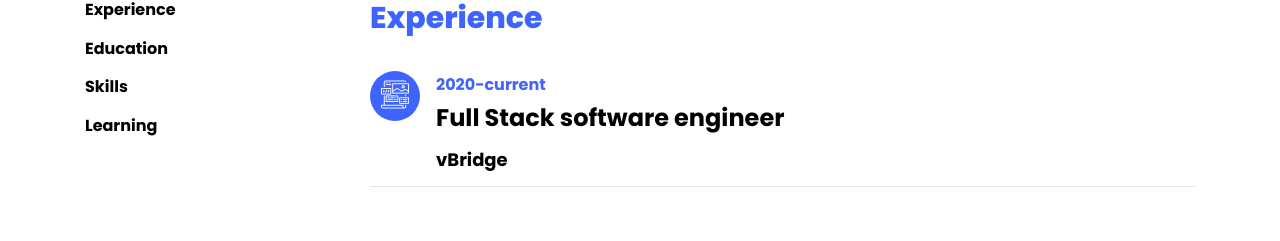
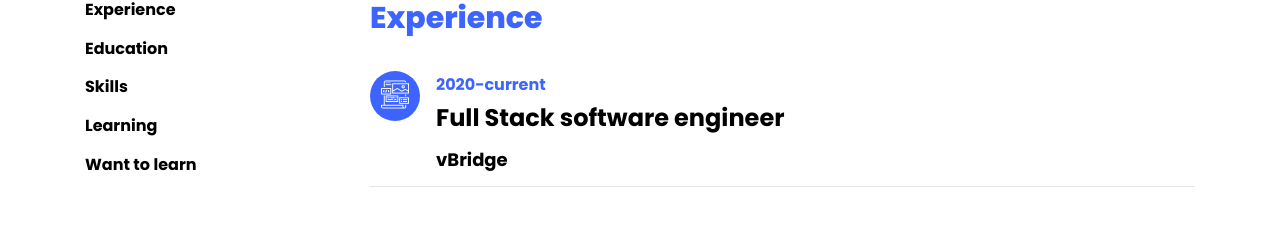
Before and after one commit to ElianCodes/ElianCodes-frontend, a Vue app: page / in a window 1280 px wide. Shown: the part 1524-1765 px from the top of the page. Built offline with nearby package versions, Linux system fonts and the light colour scheme.

Commit message:
added more projects

```diff
--- a/src/components/Home.vue
+++ b/src/components/Home.vue
@@ -51,6 +51,10 @@ export default {
             {name: "Express.js"}, {name: "Spring"}, {name: "Maven"}
           ]
         },
+        { title: "Want to learn", id: "wantToLearn", type: "skills", items: [
+            {name: "Svelte"}, {name: "Angular"},
+          ]
+        },
       ]
     }
   }
--- a/src/components/Projects.vue
+++ b/src/components/Projects.vue
@@ -36,6 +36,8 @@ export default {
     return {
       currentPage: 1,
       projectList: [
+        { id: 7, tag: "Front-end in wix", category: "webdevelopment", img: "https://i.imgur.com/EgL9lFc.jpeg", link: "https://www.cambussa.be" },
+        { id: 6, tag: "Back-end in Symfony", category: "Api development", img: "https://i.imgur.com/MA0lOJi.jpeg", link: "https://seidi-clothing.com/webshop/index.php" },
         { id: 5, tag: "Front-End in React", category: "Webdevelopment", img: "https://i.imgur.com/wHSkKUQ.jpg", link: "https://www.jinsscoutsmerchtem.be" },
         { id: 4, tag: "Webdesign & wordpress", category: "Webdevelopment", img: "https://i.imgur.com/Uhtabjz.jpg", link: "https://www.stijnbogemans.be" },
         { id: 3, tag: "Webdesign & wordpress", category: "Webdevelopment", img: "https://i.imgur.com/cVqUkmp.jpeg", link: "https://www.evaderidder.com" },
```
